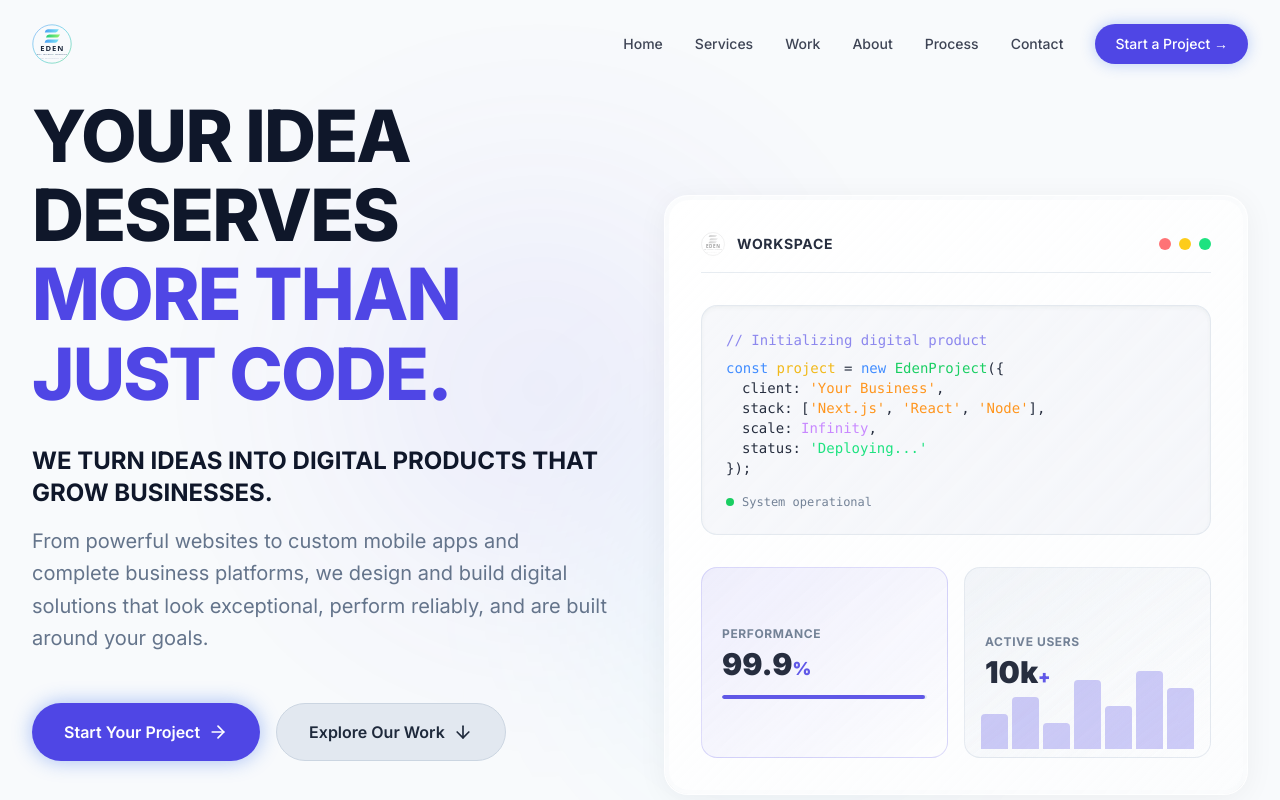
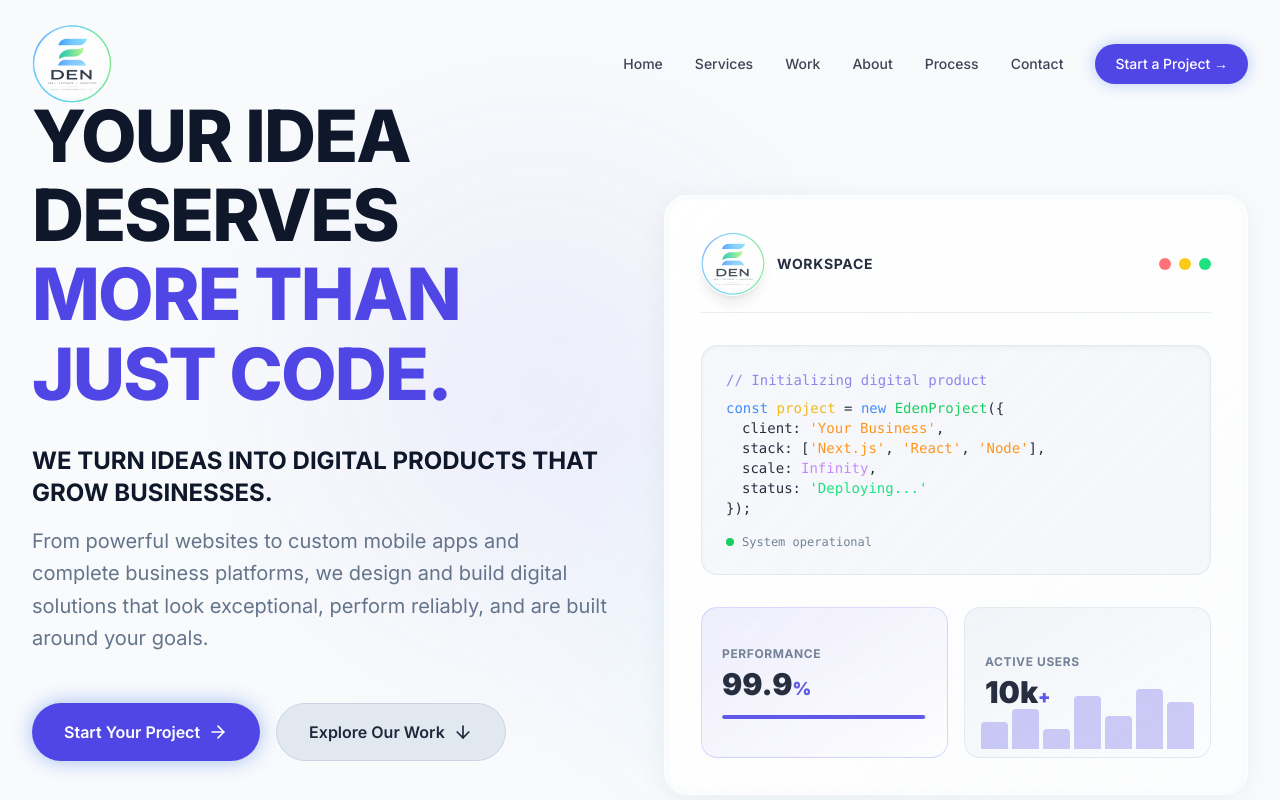
Before and after one commit to MalajiGopiChand/Eden-Web-Tech, a Next.js app: page / in a window 1280 px wide. Shown: the top 800 px of the page. Built offline with nearby package versions, Linux system fonts and the light colour scheme.

Commit message:
Revert to image logo and increase sizes

```diff
--- a/src/components/Footer.tsx
+++ b/src/components/Footer.tsx
@@ -1,6 +1,6 @@
 import Link from "next/link";
 import { Globe, Mail, MessageSquare } from "lucide-react";
-import Logo from "./Logo";
+
 
 export default function Footer() {
   const currentYear = new Date().getFullYear();
@@ -11,7 +11,7 @@ export default function Footer() {
         <div className="grid grid-cols-1 md:grid-cols-4 gap-12 md:gap-8 mb-16">
           <div className="md:col-span-1">
             <Link href="/" className="mb-6 block">
-              <Logo className="h-10 w-auto" />
+              <img src="/images/logo.jpg" alt="Eden Technologies" className="h-16 md:h-24 object-contain rounded-full" />
             </Link>
             <p className="text-muted-foreground mt-4 mb-6 pr-4">
               We design and build websites, mobile apps and digital products for ambitious businesses.
--- a/src/components/HeroSection.tsx
+++ b/src/components/HeroSection.tsx
@@ -2,7 +2,7 @@
 
 import Link from "next/link";
 import { ArrowRight, ArrowDown } from "lucide-react";
-import Logo from "./Logo";
+
 import { motion } from "framer-motion";
 
 export default function HeroSection() {
@@ -97,7 +97,7 @@ export default function HeroSection() {
               <div className="p-8 h-full flex flex-col gap-6 opacity-90">
                 <div className="flex justify-between items-center mb-2 pb-4 border-b border-border/50">
                   <div className="flex items-center gap-3">
-                    <Logo className="h-6 w-auto grayscale opacity-50 group-hover:grayscale-0 group-hover:opacity-100 transition-all" />
+                    <img src="/images/logo.jpg" alt="Eden" className="h-12 md:h-16 object-contain rounded-full shadow-lg group-hover:scale-105 transition-all" />
                     <span className="text-sm font-bold text-foreground tracking-wider">WORKSPACE</span>
                   </div>
                   <div className="flex gap-2">
--- a/src/components/Navbar.tsx
+++ b/src/components/Navbar.tsx
@@ -3,7 +3,7 @@
 import { useState, useEffect } from "react";
 import Link from "next/link";
 import { Menu, X } from "lucide-react";
-import Logo from "./Logo";
+
 
 export default function Navbar() {
   const [isScrolled, setIsScrolled] = useState(false);
@@ -40,7 +40,7 @@ export default function Navbar() {
             href="/"
             className="flex items-center gap-2"
           >
-            <Logo className="h-10 w-auto" />
+            <img src="/images/logo.jpg" alt="Eden Technologies" className="h-16 md:h-20 object-contain rounded-full" />
           </Link>
 
           {/* Desktop Navigation */}
```
Also changed, not shown: public/images/logo.jpg (added).
